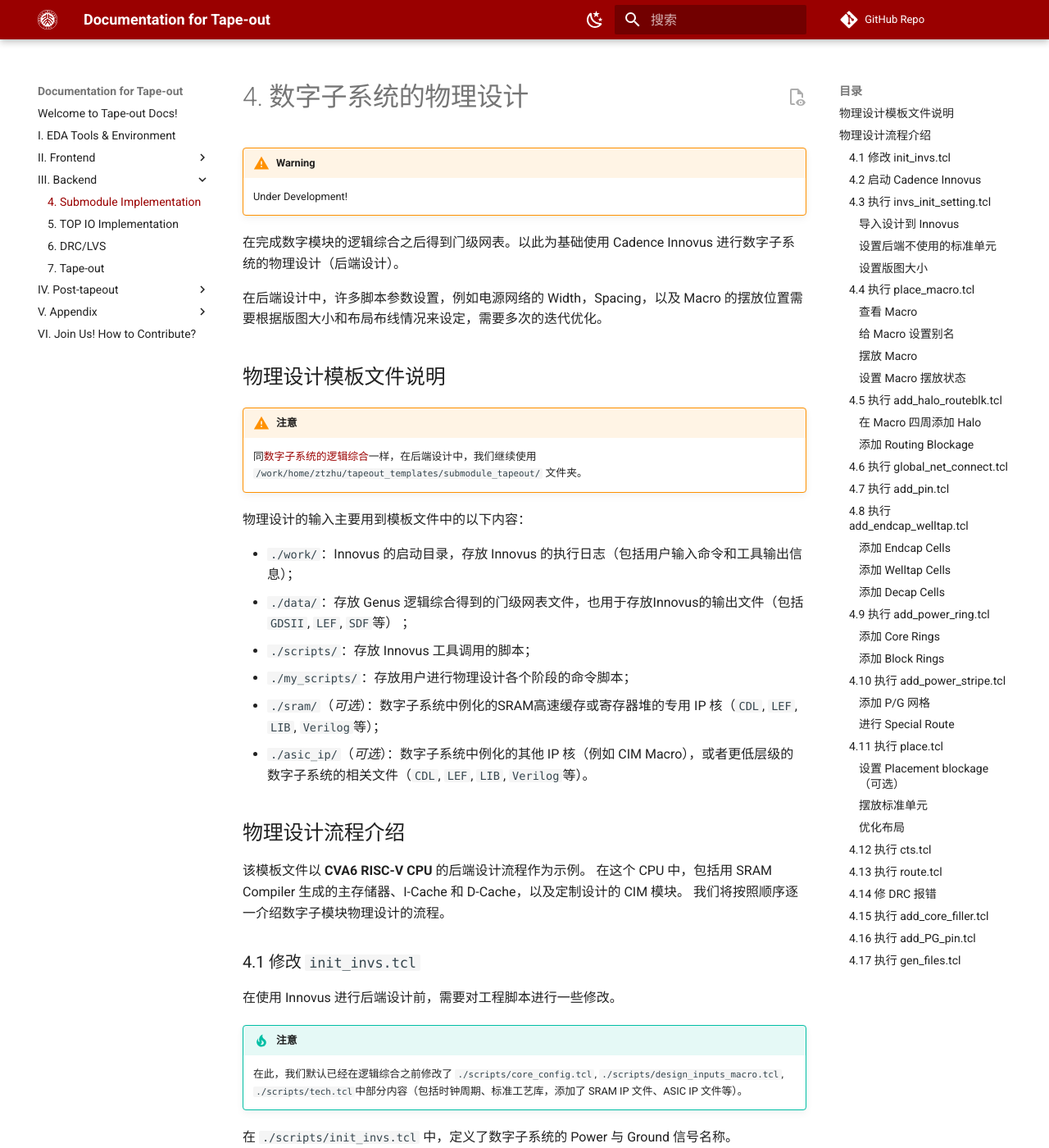
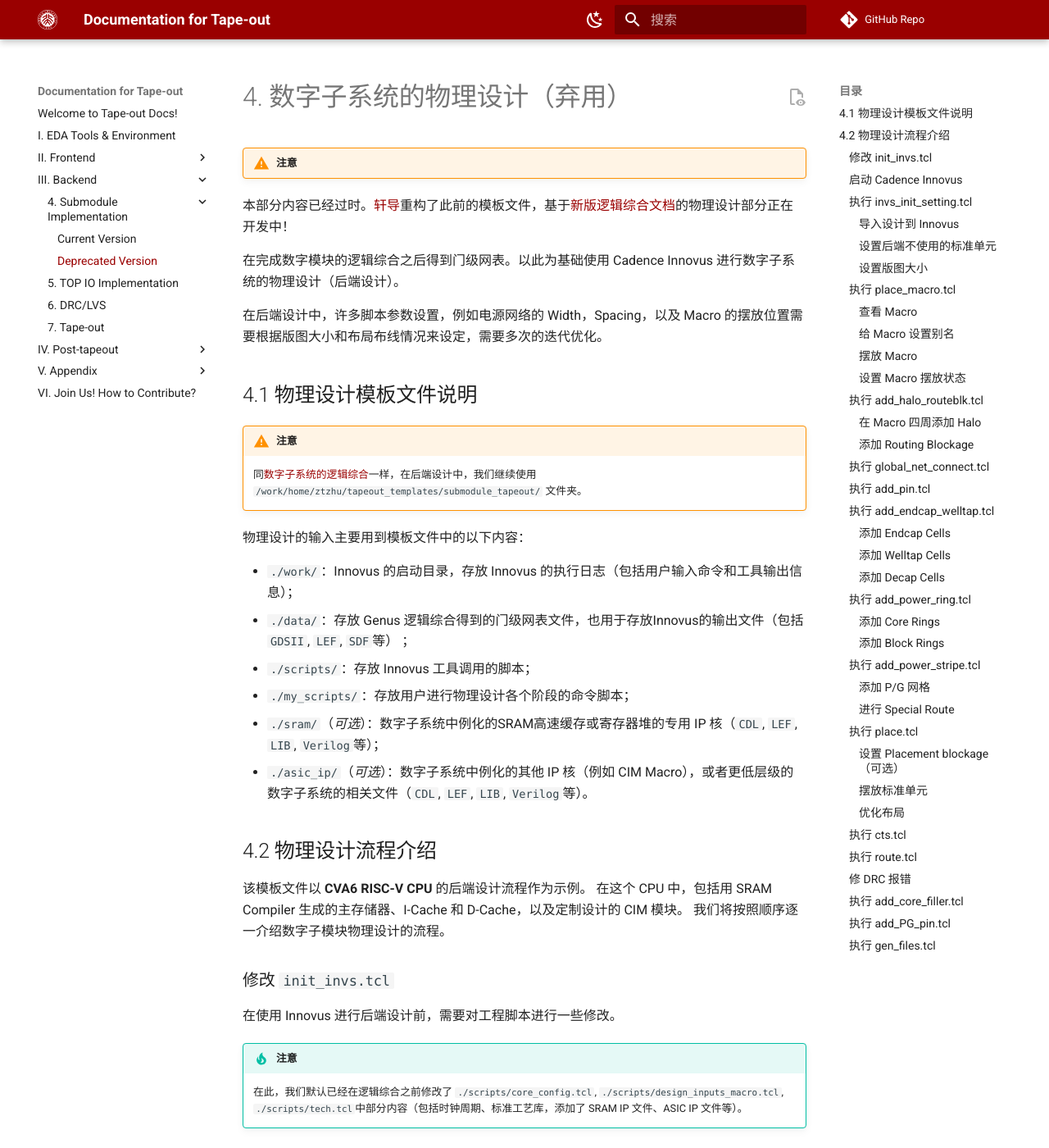
Before and after one commit to pku-pacific-lab-team/Tape-out_template_doc, an MkDocs documentation site: the page built from docs/4_submodule_implementation_deprecated.md, in a window 1280 px wide and 1400 px high. Shown: the whole window at 82% size. Built offline with MkDocs 1.6.1 and Material for MkDocs 9.7.7, drawn with Linux system fonts in a browser that asks for light colours; some web fonts are replaced; comment, search, counter and statistics services are not loaded; some of the changed text lies outside the part shown.

Commit message:
Update documentation structure & add trivial content for submodule synthesis

````diff
--- a/docs/4_submodule_implementation.md
+++ b/docs/4_submodule_implementation_deprecated.md
@@ -1,16 +1,16 @@
-# 4. 数字子系统的物理设计
+# 4. 数字子系统的物理设计（弃用）
 
-!!! Warning
-    Under Development!
+!!! Warning "注意"
+  本部分内容已经过时。[轩导](https://github.com/Siris-Li)重构了此前的模板文件，基于[新版逻辑综合文档](./2_submodule_synthesis_new.md)的物理设计部分正在开发中！
 
 在完成数字模块的逻辑综合之后得到门级网表。以此为基础使用 Cadence Innovus 进行数字子系统的物理设计（后端设计）。
 
 在后端设计中，许多脚本参数设置，例如电源网络的 Width，Spacing，以及 Macro 的摆放位置需要根据版图大小和布局布线情况来设定，需要多次的迭代优化。
 
-## 物理设计模板文件说明
+## 4.1 物理设计模板文件说明
 
 !!! Warning "注意"
-    同[数字子系统的逻辑综合](./2_submodule_synthesis.md)一样，在后端设计中，我们继续使用 `/work/home/ztzhu/tapeout_templates/submodule_tapeout/` 文件夹。
+    同[数字子系统的逻辑综合](./2_submodule_synthesis_deprecated.md)一样，在后端设计中，我们继续使用 `/work/home/ztzhu/tapeout_templates/submodule_tapeout/` 文件夹。
 
 物理设计的输入主要用到模板文件中的以下内容：
 
@@ -21,13 +21,13 @@
 * `./sram/`（_可选_）：数字子系统中例化的SRAM高速缓存或寄存器堆的专用 IP 核（`CDL`, `LEF`, `LIB`, `Verilog`等）；
 * `./asic_ip/`（_可选_）：数字子系统中例化的其他 IP 核（例如 CIM Macro），或者更低层级的数字子系统的相关文件（`CDL`, `LEF`, `LIB`, `Verilog`等）。
 
-## 物理设计流程介绍
+## 4.2 物理设计流程介绍
 
 该模板文件以 **CVA6 RISC-V CPU** 的后端设计流程作为示例。
 在这个 CPU 中，包括用 SRAM Compiler 生成的主存储器、I-Cache 和 D-Cache，以及定制设计的 CIM 模块。
 我们将按照顺序逐一介绍数字子模块物理设计的流程。
 
-### 4.1 修改 `init_invs.tcl`
+### 修改 `init_invs.tcl`
 
 在使用 Innovus 进行后端设计前，需要对工程脚本进行一些修改。
 
@@ -43,7 +43,7 @@ set init_pwr_net {VDD VDD_CIM}
 
 在这个设计中，定制设计的CIM有单独的供电 `VDD_CIM` ，其余 SRAM IP 和标准单元共用 `VDD`。
 
-### 4.2 启动 Cadence Innovus
+### 启动 Cadence Innovus
 
 打开一个终端，进入到 `./work/` 文件夹中，并启动 Innovus。Innovus 的日志文件位于 `innovus.log`，用户通过终端命令行和 GUI 界面操作所对应执行的命令记录在 `innovus.cmd`，均在 `./work/` 文件夹中。
 
@@ -67,7 +67,7 @@ gvim /work/home/ztzhu/tapeout_templates/submodule_tapeout/my_scripts/innovus_scr
 观察 `./my_scripts/innovus_script.tcl`，可以看到 Innovus 的物理设计流程大致分成了几个阶段，在 Innovus 终端中读入相应的命令即可（例如 `source ../my_scripts/add_pin.tcl`）。
 接下来按照顺序对物理设计流程中的关键命令进行说明。
 
-### 4.3 执行 `invs_init_setting.tcl`
+### 执行 `invs_init_setting.tcl`
 
 观察 `./my_scripts/invs_init_setting.tcl` 中包含的命令。
 
@@ -160,7 +160,7 @@ getIoFlowFlag
 
 因此，设置上述版图大小的命令为：`floorPlan -d 100 100 10 10 10 10`。
 
-### 4.4 执行 `place_macro.tcl`
+### 执行 `place_macro.tcl`
 
 查看 `./my_scripts/place_macro.tcl` 中包含的命令。
 
@@ -269,7 +269,7 @@ setInstancePlacementStatus -allHardMacros -status -fixed
   <figcaption>Layout after placing macros</figcaption>
 </figure>
 
-### 4.5 执行 `add_halo_routeblk.tcl`
+### 执行 `add_halo_routeblk.tcl`
 
 #### 在 Macro 四周添加 Halo
 
@@ -308,7 +308,7 @@ createRouteBlk -cover -inst $dcim_macro1 -exceptpgnet -layer {M1 M2 M3 M4 M5 M6
 </figure>
 
 
-### 4.6 执行 `global_net_connect.tcl`
+### 执行 `global_net_connect.tcl`
 
 ``` tcl
 # connect std cells
@@ -348,7 +348,7 @@ globalNetConnect VSS -type tielo
     SRAM/Register File Compiler 生成的 IP 有两个 Power 管脚，其具体区别详见 Compiler 的用户手册。
     在我们的设计和常规的学术流片中，可以都连接到全局的 Power 网络上，不做特别区分。
 
-### 4.7 执行 `add_pin.tcl`
+### 执行 `add_pin.tcl`
 
 对于大规模的数字模块，信号 I/O 管脚数量可能是成百上千的，手动编写命令设置每个管脚的摆放过于繁琐。
 因此，我们使用 Innovus GUI 界面添加数字子系统的信号 I/O 管脚。
@@ -390,7 +390,7 @@ setPinAssignMode -pinEditInBatch false
   <figcaption>Layout after adding I/O pins</figcaption>
 </figure>
 
-### 4.8 执行 `add_endcap_welltap.tcl`
+### 执行 `add_endcap_welltap.tcl`
 
 ??? tip "关于 Endcap Cells， Welltap Cells 和 Decap Cells"
     **Endcap Cells**（端帽单元）：在数字集成电路设计中，特别是使用自动布局布线工具时，标准单元在整个硅片区域内按行排列。这些标准单元是设计的构建模块，包含逻辑门、触发器和其他数字电路。当最后一个标准单元不能完美地适应行的长度时，Endcap Cells用于**填充标准单元行末端的剩余空间**。它们提供电气和物理隔离，将硅片的活动区域与周围结构（如划片线或芯片边缘）隔离开来。
@@ -459,7 +459,7 @@ addWellTap -prefix -DECAP -cellInterval $rm_tap_cell_distance -cell ${dcap_cell}
   <figcaption>Partial layout after adding decap cells</figcaption>
 </figure>
 
-### 4.9 执行 `add_power_ring.tcl`
+### 执行 `add_power_ring.tcl`
 
 #### 添加 Core Rings
 
@@ -551,7 +551,7 @@ addRing -nets {VDD VSS} \
   <figcaption>Partial layout after adding block rings</figcaption>
 </figure>
 
-### 4.10 执行 `add_power_stripe.tcl`
+### 执行 `add_power_stripe.tcl`
 
 #### 添加 P/G 网格
 
@@ -664,7 +664,7 @@ M1 的 Special route 将处于 Core rings 和各个 Block rings 的相同 P/G
 
     如果发现连接有误，需要及时修改 `global_net_connect.tcl` 和 `add_power_stripe.tcl` 中的相关命令，并通过查看 `LEF` 文件或者 Innovus GUI 界面查看 各个 Macro 内部 P/G Pin 所在的金属层。
 
-### 4.11 执行 `place.tcl`
+### 执行 `place.tcl`
 
 #### 设置 Placement blockage _（可选）_
 
@@ -736,7 +736,7 @@ source ../my_scripts/intermediate_reporting.tcl
 saveDesign ${rm_core_top}.place_opt.enc
 ```
 
-### 4.12 执行 `cts.tcl`
+### 执行 `cts.tcl`
 
 ``` tcl
 set_ccopt_property -update_io_latency true
@@ -766,7 +766,7 @@ set myOption "clocks"
 source ../my_scripts/intermediate_reporting.tcl
 ```
 
-### 4.13 执行 `route.tcl`
+### 执行 `route.tcl`
 
 ``` tcl
 setNanoRouteMode -routeTopRoutingLayer 7 \
@@ -810,7 +810,7 @@ ecoRoute -fix_drc
 saveDesign ${rm_core_top}.route_opt.enc
 ```
 
-### 4.14 修 DRC 报错
+### 修 DRC 报错
 
 ``` tcl
 deleteRouteBlk -all
@@ -824,7 +824,7 @@ ecoRoute -fix_drc
 verify_drc
 ```
 
-### 4.15 执行 `add_core_filler.tcl`
+### 执行 `add_core_filler.tcl`
 
 ``` tcl
 setFillerMode -scheme locationFirst \
@@ -842,7 +842,7 @@ addFiller -fixDRC -fitGap -cell $rm_fill_cells
 verify_drc
 ```
 
-### 4.16 执行 `add_PG_pin.tcl`
+### 执行 `add_PG_pin.tcl`
 
 ``` tcl
 for { set i 0 } { $i <= 32 } { incr i } {
@@ -872,7 +872,7 @@ for { set i 0 } { $i <= 32 } { incr i } {
 saveDesign ${rm_core_top}.signoff.enc
 ```
 
-### 4.17 执行 `gen_files.tcl`
+### 执行 `gen_files.tcl`
 
 ``` tcl
 write_lef_abstract -5.8 \
--- a/mkdocs.yml
+++ b/mkdocs.yml
@@ -76,11 +76,14 @@ nav:
   - I. EDA Tools & Environment: 0_eda.md
   - II. Frontend:
     - 1. System Integration & Behavioral Simulation: 1_system_integration_behavioral_simulation.md
-    - 2. Submodule Synthesis: 2_submodule_synthesis.md
-    - 2(a). Submodule Synthesis (Refresh!): submodule_synthesis_new.md
+    - 2. Submodule Synthesis:
+      - Current Version: 2_submodule_synthesis_new.md
+      - Deprecated Version: 2_submodule_synthesis_deprecated.md
     - 3. Submodule Gate Level Simulation: 3_submodule_gate_level_simulation.md
   - III. Backend:
-    - 4. Submodule Implementation: 4_submodule_implementation.md
+    - 4. Submodule Implementation:
+      - Current Version: 4_submodule_implementation_new.md
+      - Deprecated Version: 4_submodule_implementation_deprecated.md
     - 5. TOP IO Implementation: 5_io.md
     - 6. DRC/LVS: 6_lvs_drc.md
     - 7. Tape-out: 7_final_layout.md
````
Also changed, not shown: docs/2_submodule_synthesis_deprecated.md (renamed from docs/2_submodule_synthesis.md, +23 -18 lines), docs/2_submodule_synthesis_new.md (renamed from docs/submodule_synthesis_new.md, +9 -1 lines), docs/4_submodule_implementation_new.md (added, +11 -0 lines).
